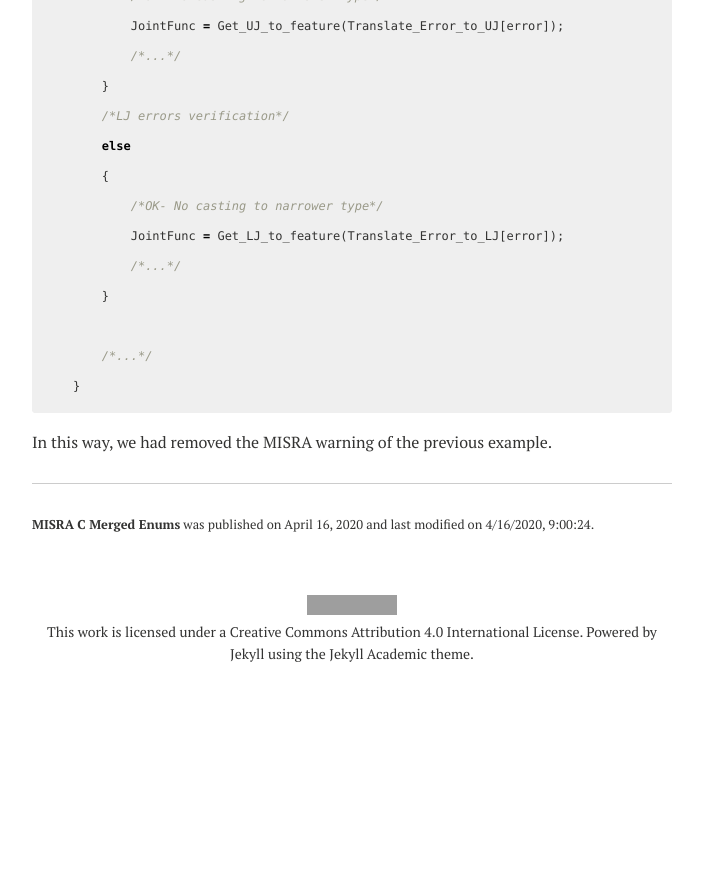
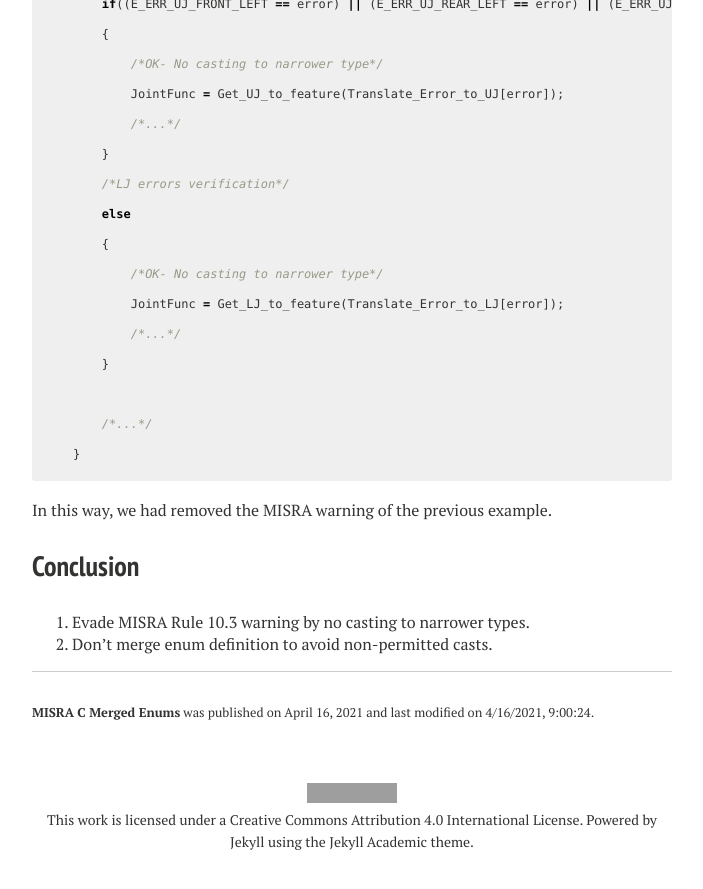
Before and after one commit to CharlieGearsTech/CharlieGearsTech.github.io, a Jekyll site: the page built from _posts/2021-04-16-MISRA_C_Merged_Enums.md, in a window 1280 px wide and 900 px high, scrolled down 4174 px. Shown: the top 889 px of the window, without its empty margins (288-991 px from the left). Built offline with Jekyll 4.4.1, drawn with Linux system fonts in a browser that asks for light colours; nearby versions of some CDN libraries; before the commit the page ends 4886 px from its top, so only the background shows below that; some of the changed text lies outside the part shown; grey boxes are pictures that could not be loaded.

````diff
--- a/_posts/2020-04-16-MISRA_C_Merged_Enums.md
+++ b/_posts/2021-04-16-MISRA_C_Merged_Enums.md
@@ -2,13 +2,13 @@
 layout: post
 title: MISRA C Merged Enums
 excerpt: "Examples to comply with MISRA C 2012 regarding inappropriate enum cast"
-modified: 4/16/2020, 9:00:24
+modified: 4/16/2021, 9:00:24
 tags: [MISRA, C]
 comments: true
 category: blog
 ---
 
-#Introduction
+# Introduction
 
 This article suggests being **aware to not merge enums definitions into a principal enum as they usually need an inappropriate cast to be used**. To give an example of how this causes problems let’s suppose two functions are defined to get the functionality for a specific entity called “joint”. These functions use three enum types, one called *E_JOINT_FUNCTION* which identifies the functions that a Wheel Joint type can perform; the other two enums are types for the Upper Joint and the Lower Joint available in the system:
 
@@ -144,3 +146,8 @@ One approach to remove the MISRA warning is to **split *E_ERR_JOINT_TYPE* into t
 ```
 
 In this way, we had removed the MISRA warning of the previous example.
+
+## Conclusion
+
+1. Evade MISRA Rule 10.3 warning by no casting to narrower types.
+2. Don’t merge enum definition to avoid non-permitted casts.
````
Also changed, not shown: other parts of _posts/2021-04-16-MISRA_C_Merged_Enums.md (+4 -2 lines), workshops.md (+0 -2 lines).
